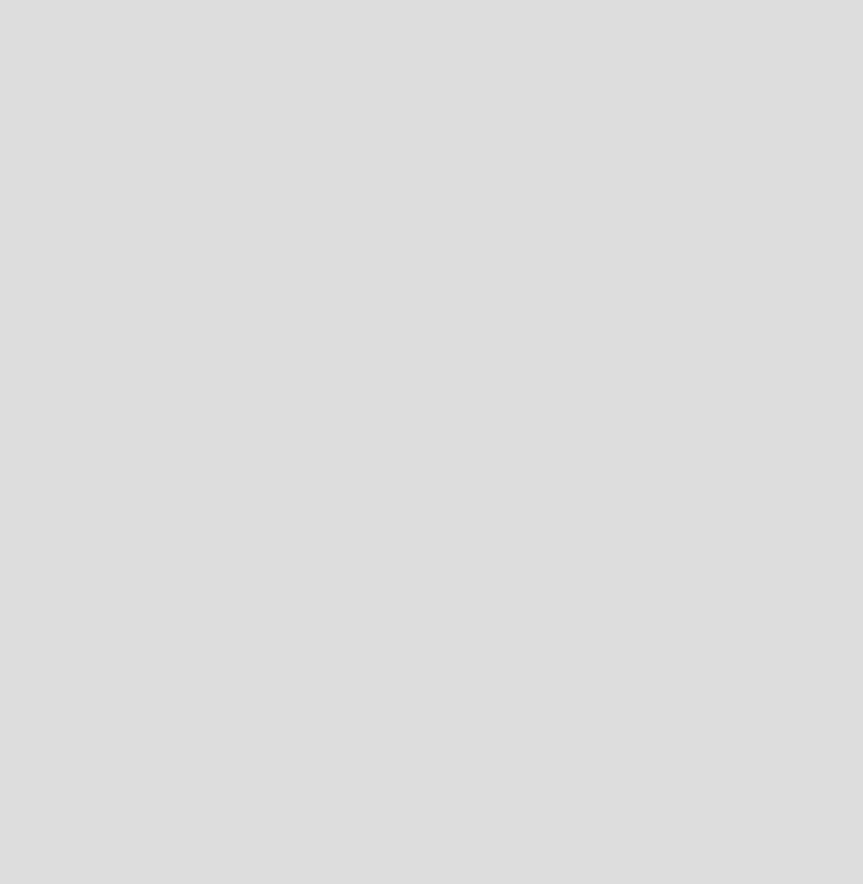
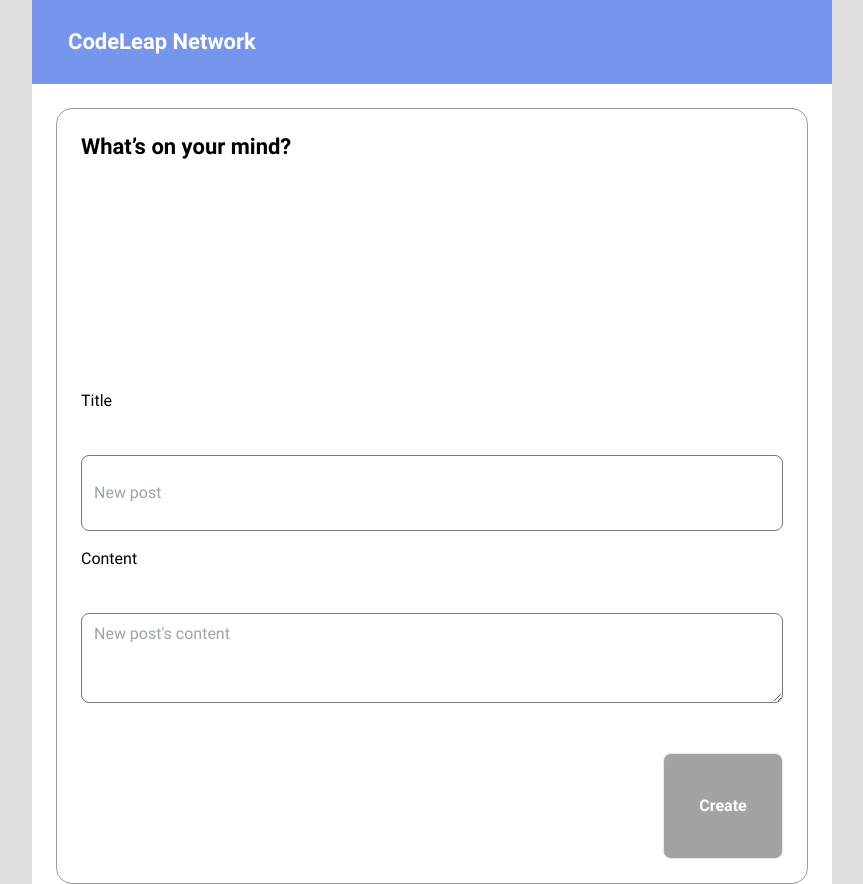
Before and after one commit to francisko-rezende/leap-network, a Next.js app: page / in a window 1280 px wide. Shown: the whole page, without its empty margins (208-1071 px from the left). Before the commit the page ends 800 px from the top, so only its background shows below. Built offline with nearby package versions, Linux system fonts and the light colour scheme.

Commit message:
feat: create initial version of home/main page

```diff
--- a/src/pages/index.tsx
+++ b/src/pages/index.tsx
@@ -1,5 +1,18 @@
-export default function Home() {
+import { Header } from "@/components/Header";
+import { NewPostForm } from "@/components/NewPostForm";
+import { Title } from "@/components/Title";
+
+export default function Index() {
   return (
-    <main className="flex min-h-screen flex-col items-center justify-center"></main>
+    <>
+      <Header className="mx-auto w-full max-w-[800px]" intent="page">
+        <Title intent="light" tag="h1">
+          CodeLeap Network
+        </Title>
+      </Header>
+      <main className="mx-auto grid min-h-full w-full max-w-[800px] gap-6 overflow-y-auto bg-white px-4 pt-6 sm:px-6">
+        <NewPostForm />
+      </main>
+    </>
   );
 }
```
